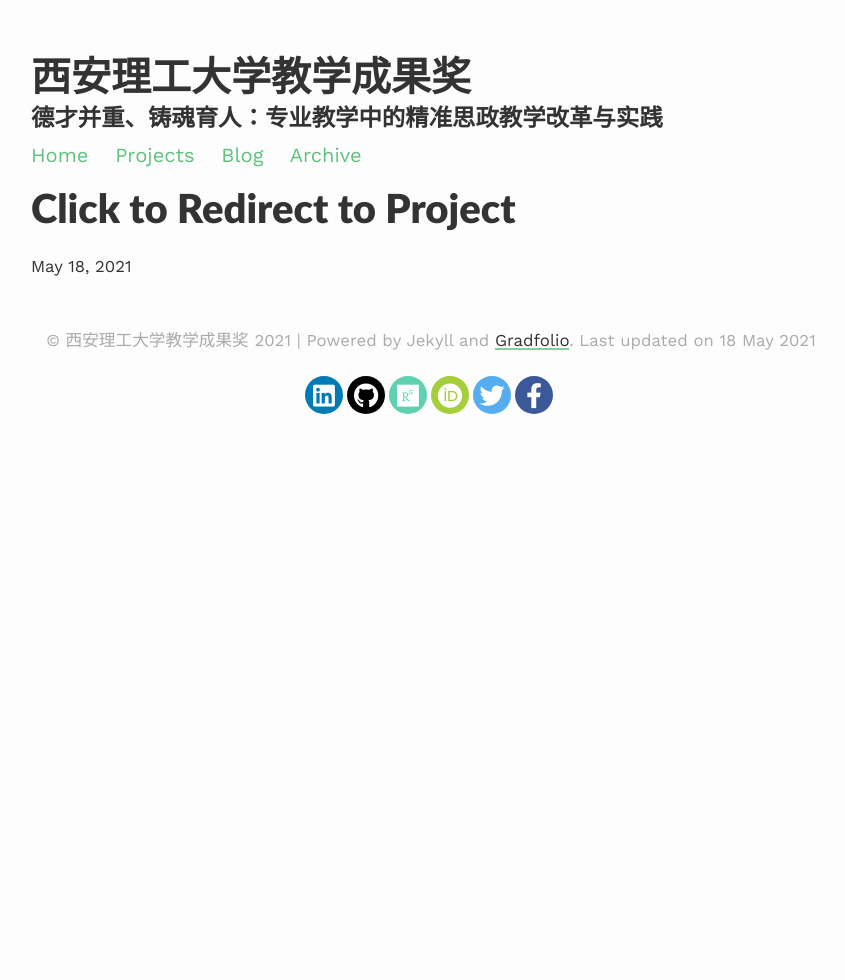
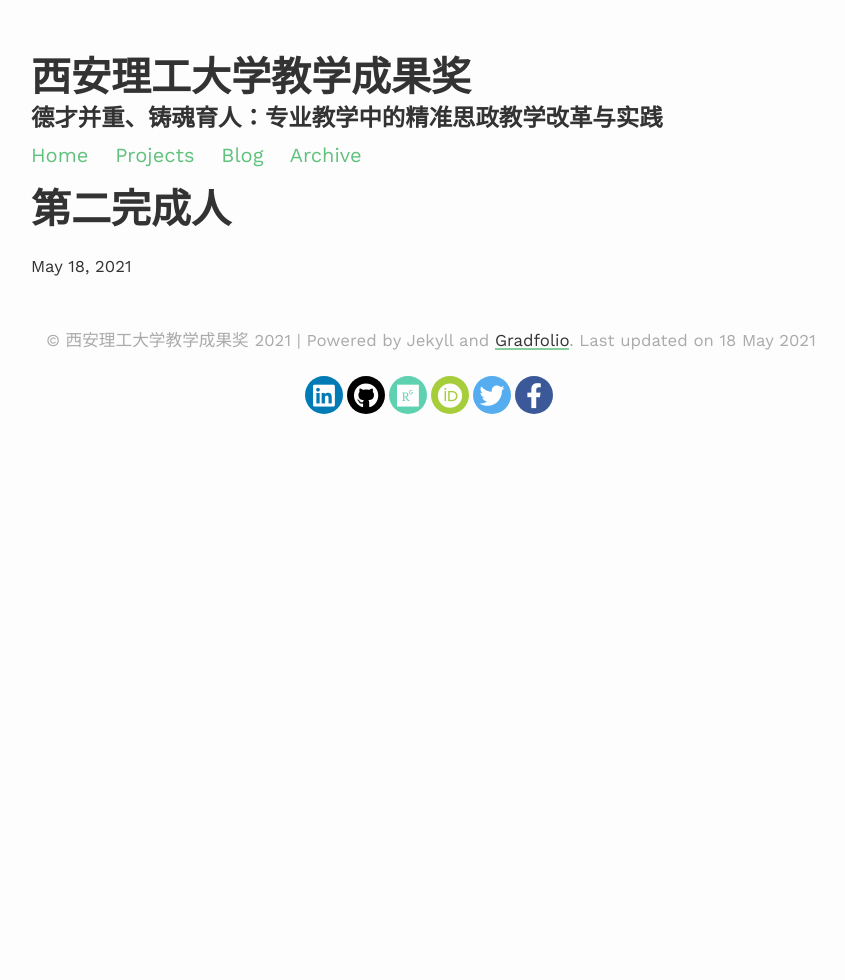
Before and after one commit to dakuamao/gradfolio, a Jekyll site: the page built from _projects/6_project.md, in a window 1280 px wide. Shown: the whole page, without its empty margins (209-1054 px from the left). Built offline with Jekyll 4.4.1, drawn with Linux system fonts in a browser that asks for light colours; nearby versions of some CDN libraries.

Commit message:
Update 6_project.md

```diff
--- a/_projects/6_project.md
+++ b/_projects/6_project.md
@@ -1,6 +1,6 @@
 ---
 layout: post
-title: Click to Redirect to Project
-description: 第二完成人-孙赵勇
+title: 第二完成人
+description: 孙赵勇
 redirect: https://dakuamao.github.io/kcsz.com/
 ---
```
